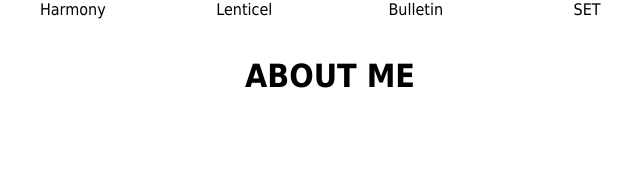
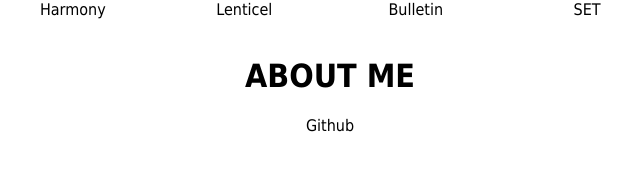
Before and after one commit to WyattW0569/Portfolio, a Flask app: page / in a window 1280 px wide. Shown: the part 326-497 px from the top of the page, without its empty margins (310-950 px from the left). Run offline with Flask 3, Linux system fonts and the light colour scheme.

Commit message:
Added link to my github on the index.html

```diff
--- a/templates/index.html
+++ b/templates/index.html
@@ -5,5 +5,8 @@
     <h1 class="centre-text">
         ABOUT ME
     </h1>
+    <a href="https://github.com/WyattW0569">
+        <p class ="heading centre-text">Github</p>
+    </a>
 </div>
 {%endblock%}
```
